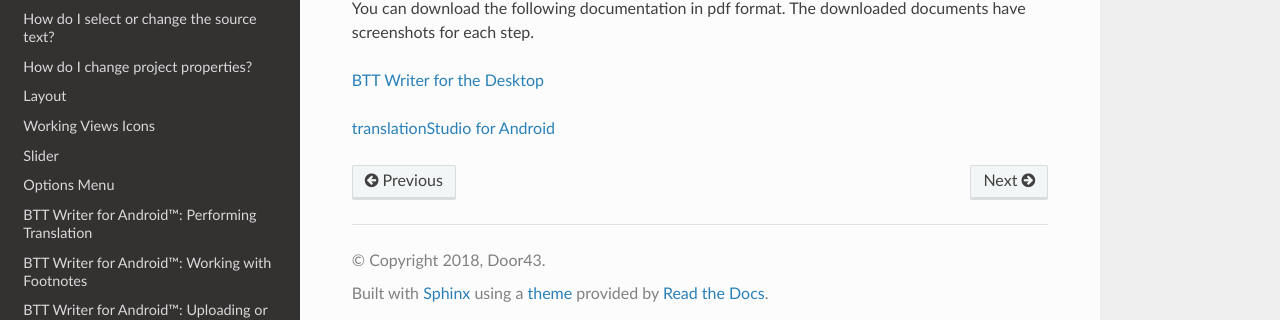
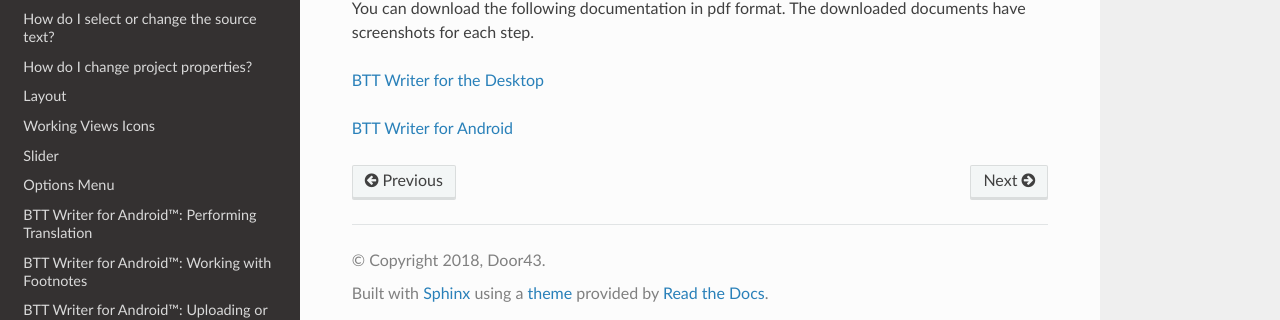
Before and after one commit to mondele/btt-writer-docs, a Sphinx documentation site: the page built from docs/download.rst, in a window 1280 px wide. Shown: the part 163-483 px from the top of the page. Built offline with Sphinx 7.4.7 and the Read the Docs theme 2.0.0, drawn with Linux system fonts in a browser that asks for light colours; pages that are not in the unit, such as notebooks, are missing from menus.

Commit message:
Update download.rst

```diff
--- a/docs/download.rst
+++ b/docs/download.rst
@@ -5,4 +5,4 @@
 
 `BTT Writer for the Desktop <https://github.com/WycliffeAssociates/btt-writer-docs/blob/master/docs/BTTwriterDocumentationDesktop.pdf>`_
 
-`translationStudio for Android <https://github.com/unfoldingWord-dev/translationStudio-Info/blob/master/docs/tSDocumentationTablet.pdf>`_
+`BTT Writer for Android <https://github.com/WycliffeAssociates/btt-writer-docs/blob/master/docs/BTTwriterDocumentationTablet.pdf>`_
```
